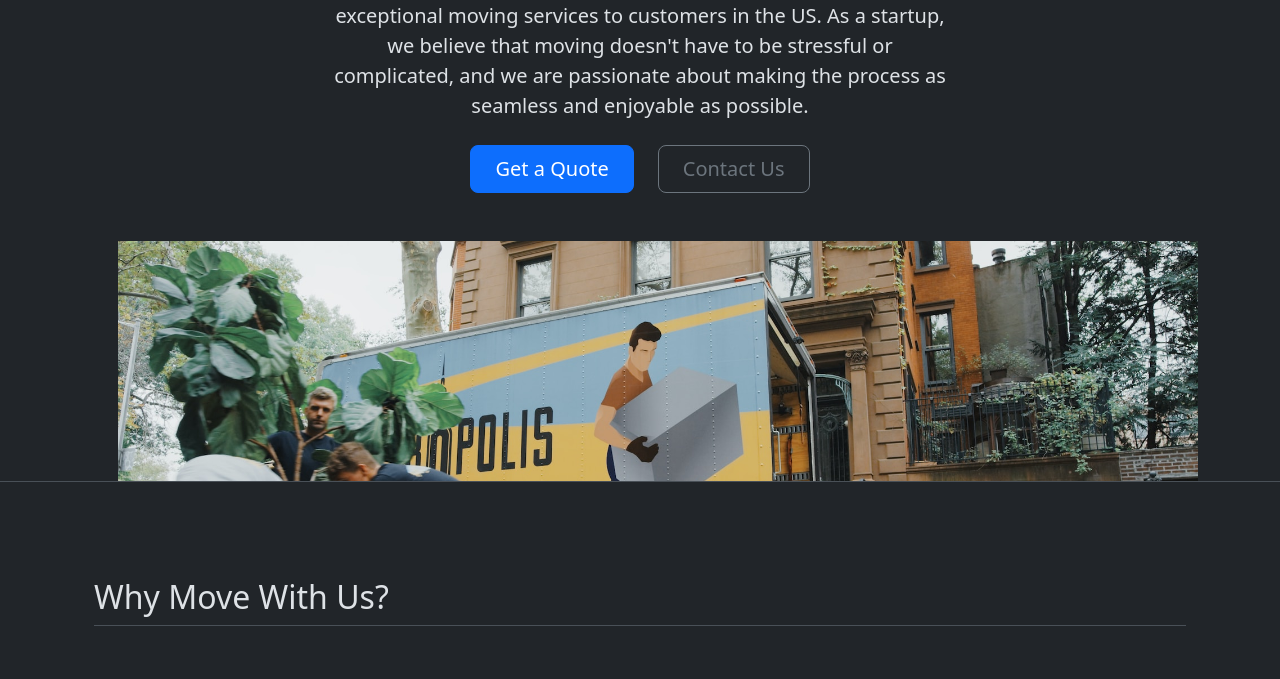
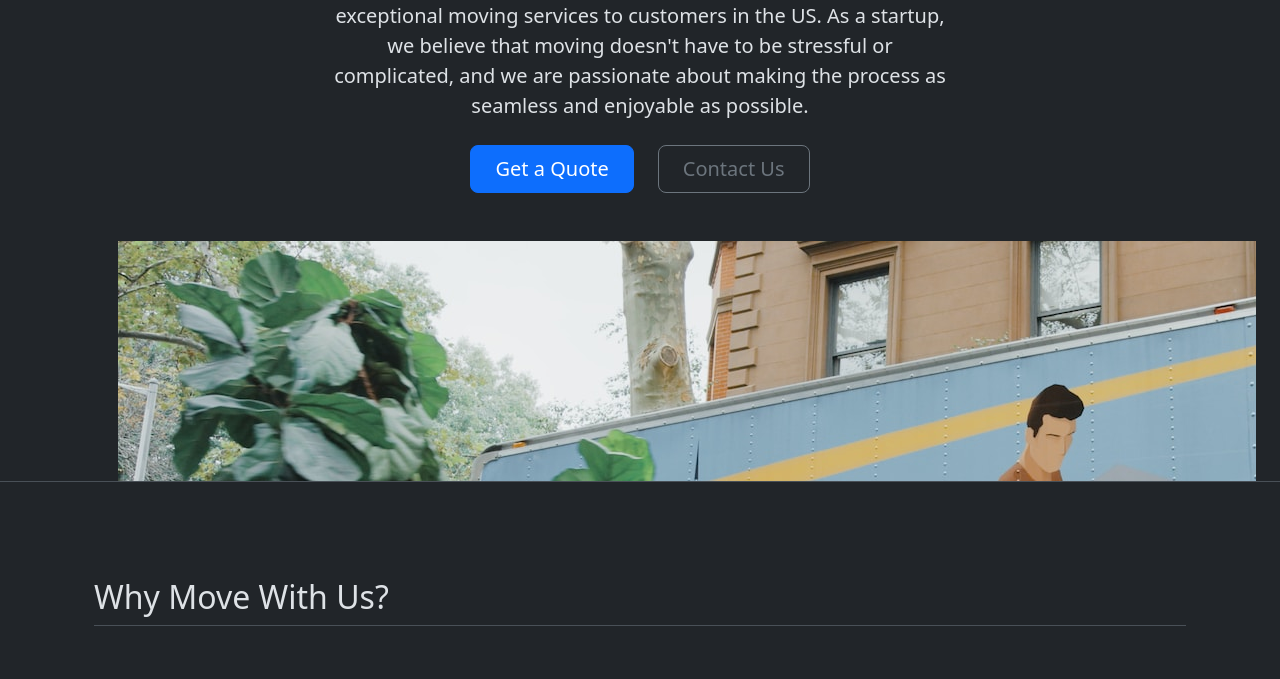
Before and after one commit to arsalanmustafa725/websitek, a plain HTML site: page index.html in a window 1280 px wide. Shown: the part 256-935 px from the top of the page. Drawn offline with nearby package versions, Linux system fonts and the light colour scheme.

Commit message:
Update index.html

```diff
--- a/index.html
+++ b/index.html
@@ -63,7 +63,7 @@
     </div>
     <div class="overflow-hidden" style="max-height: 30vh;">
       <div class="container px-5">
-        <img src="moving-van.jpg" height="auto", width="1080px">
+        <img src="moving-van.jpg">
       </div>
     </div>
   </div>
```
